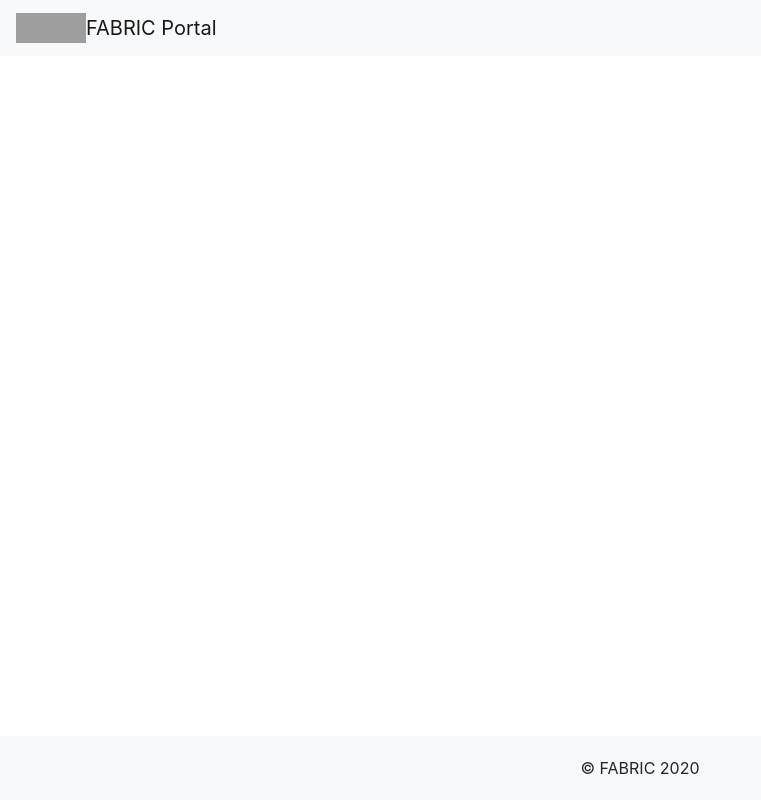
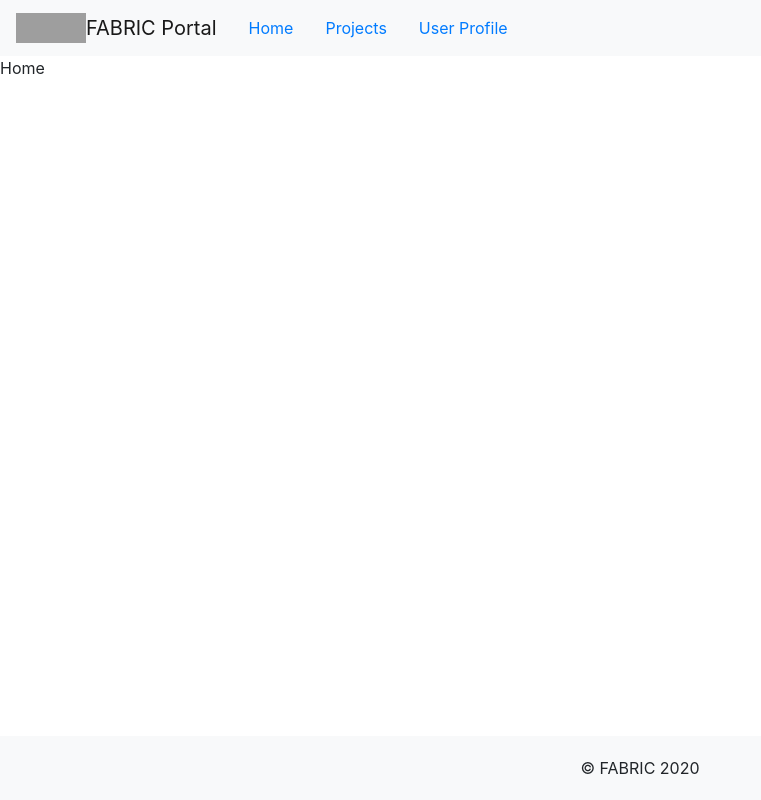
Before and after one commit to fabric-testbed/fabric-portal, a React (Create React App) app: page / in a window 1280 px wide. Shown: the whole page, without its empty margins (0-761 px from the left). Built offline with nearby package versions, Linux system fonts and the light colour scheme; grey boxes are pictures that could not be loaded.

Commit message:
#1: added router and nav items of home, projects, user profile and not found

```diff
--- a/src/App.js
+++ b/src/App.js
@@ -1,4 +1,9 @@
 import React from "react";
+import { BrowserRouter as Router, Switch, Route } from "react-router-dom";
+
+import Home from "./pages/Home";
+import User from "./pages/User";
+import Projects from "./pages/Projects";
 import HeaderNav from "./components/headerNav";
 import Footer from "./components/footer";
 import "./App.css";
@@ -6,7 +11,20 @@ import "./App.css";
 function App() {
   return (
     <div className="App">
-      <HeaderNav />
+      <Router>
+        <HeaderNav />
+        <Switch>
+          <Route path="/projects">
+            <Projects />
+          </Route>
+          <Route path="/user">
+            <User />
+          </Route>
+          <Route path="/">
+            <Home />
+          </Route>
+        </Switch>
+      </Router>
       <Footer />
     </div>
   );
--- a/src/components/headerNav.jsx
+++ b/src/components/headerNav.jsx
@@ -1,10 +1,13 @@
 import React from "react";
+import { NavLink } from "react-router-dom";
+
 import logo from "../imgs/fabric-brand.png";
 
 const HeaderNav = () => {
   return (
     <nav className="navbar navbar-light bg-light">
-      <a className="navbar-brand" href="#">
+      <ul className="nav">
+        <NavLink className="navbar-brand" to="/">
           <img
             src={logo}
             width="70"
@@ -13,7 +16,23 @@ const HeaderNav = () => {
             alt=""
           />
           FABRIC Portal
-      </a>
+        </NavLink>
+        <li className="nav-item">
+          <NavLink className="nav-link" to="/">
+            Home
+          </NavLink>
+        </li>
+        <li className="nav-item">
+          <NavLink className="nav-link" to="/projects">
+            Projects
+          </NavLink>
+        </li>
+        <li className="nav-item">
+          <NavLink className="nav-link" to="/user">
+            User Profile
+          </NavLink>
+        </li>
+      </ul>
     </nav>
   );
 };
--- /dev/null
+++ b/src/pages/Home.jsx
@@ -0,0 +1,7 @@
+import React from "react";
+
+const Home = () => {
+  return <div>Home</div>;
+};
+
+export default Home;
--- /dev/null
+++ b/src/pages/Projects.jsx
@@ -0,0 +1,7 @@
+import React from "react";
+
+const Projects = () => {
+  return <div>Projects</div>;
+};
+
+export default Projects;
--- /dev/null
+++ b/src/pages/User.jsx
@@ -0,0 +1,7 @@
+import React from "react";
+
+const User = () => {
+  return <div>User Profile</div>;
+};
+
+export default User;
```
Also changed, not shown: 1 other file (tests, documents, lock files or other folders). Lines whose indentation alone changed are shown as unchanged.
